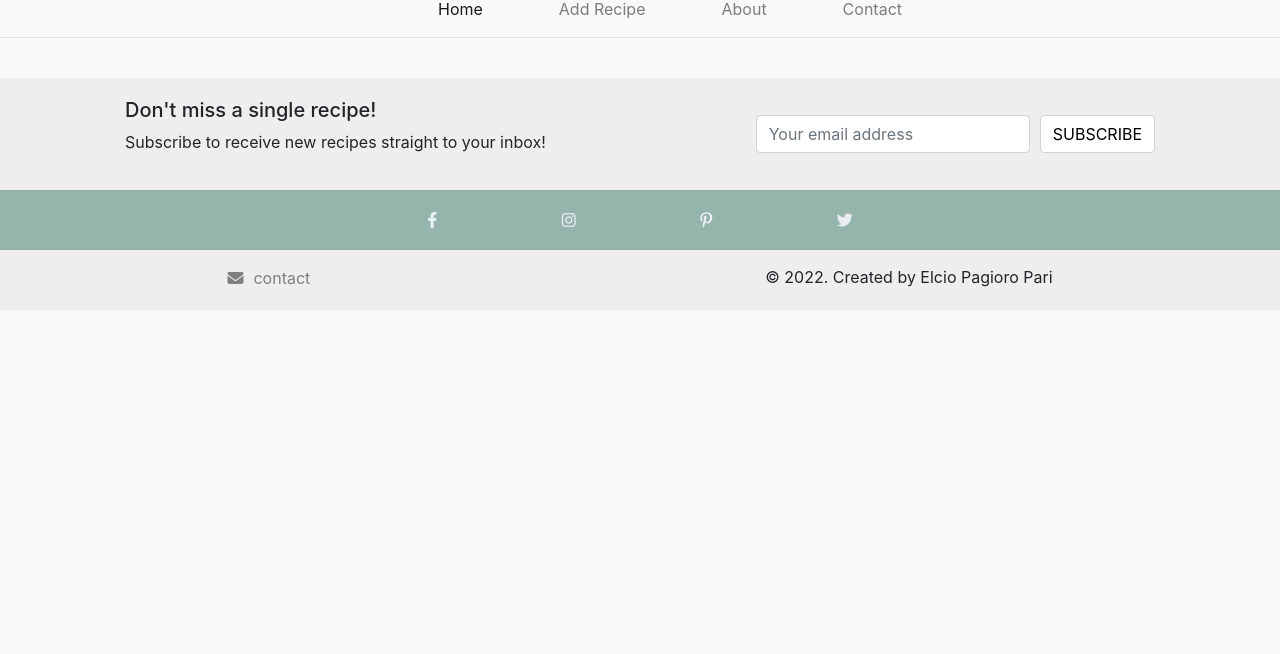
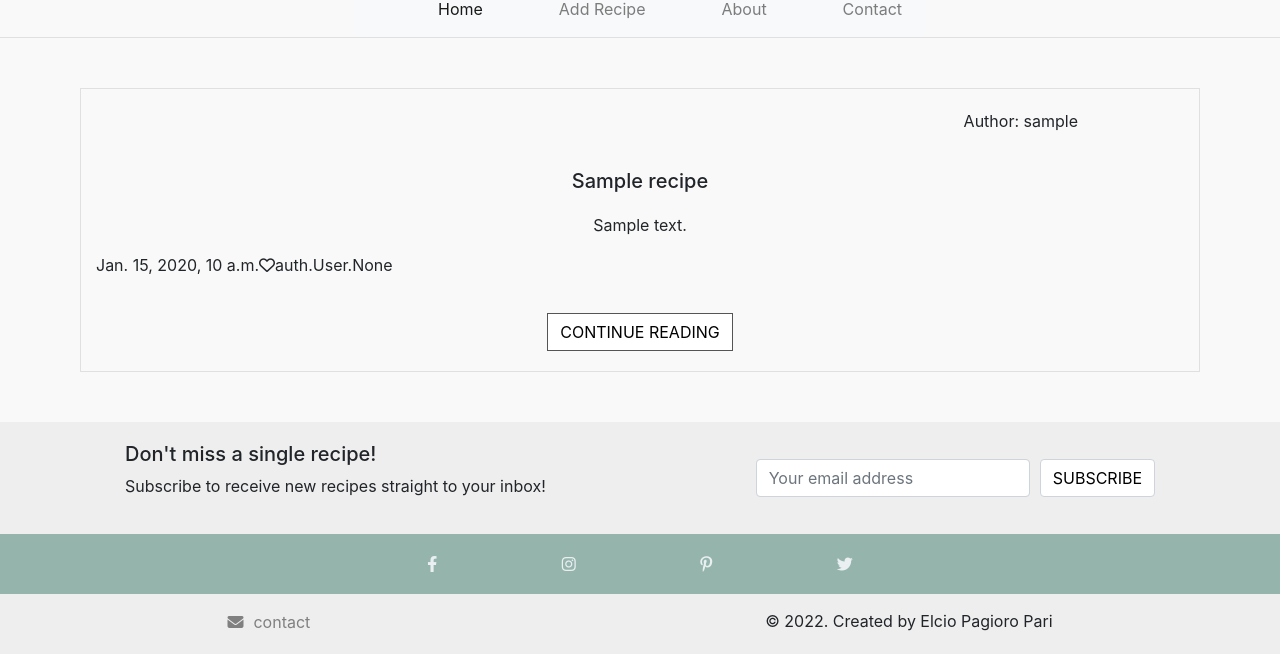
Before and after one commit to Code-Institute-Submissions/pagioro-Project-Milestone-4---Blog_NovResub, a Django app: page / in a window 1280 px wide. Shown: the part 400-1054 px from the top of the page. Before the commit the page ends 687 px from the top, so only its background shows below. Run offline with Django 3.2, Linux system fonts and the light colour scheme; tables that the repository leaves empty hold one stand-in row (values such as "Sample post"); some libraries are stand-ins or nearby versions.

Commit message:
fixed index.html lower case recipeand middle section logic

```diff
--- a/blog/views.py
+++ b/blog/views.py
@@ -7,3 +7,4 @@ class RecipeList(generic.ListView):
     queryset = Recipe.objects.filter(status_recipe=1).order_by('-created_date')
     template_name = 'index.html'
     paginate_by = 6
+    print(queryset)
--- a/templates/index.html
+++ b/templates/index.html
@@ -2,11 +2,13 @@
 
 {% block content %}
 
+
 <!--- First Section -->
 <div class="container">
-    {% for Recipe in Recipe_list %}
+    {% for recipe in recipe_list %}
+
     <div class="row">
-    {% if forloop.counter|divisibleby:2 %}
+
     <div class="col col-recipe">
         <div class="food-align">
             {% if "placeholder" in recipe.featured_image.url %}
@@ -15,16 +17,15 @@
             <img class="food-image" src="{{ recipe.feature_image.url }}" alt="">
             {% endif %}
         <div>
-            <p>Author: {{ Recipe.id_user }}</p>
+            <p>Author: {{ recipe.id_user }}</p>
         </div>
         </div>
-            <h5 class="text-center title">{{ Recipe.title }}</h5>
-            <p class="text-center">{{ Recipe.excerpt }}</p>
-            <p>{{ Recipe.created_date }}<i class="far fa-heart"></i>{{ Recipe.likes }}</p>
+            <h5 class="text-center title">{{ recipe.title }}</h5>
+            <p class="text-center">{{ recipe.excerpt }}</p>
+            <p>{{ recipe.created_date }}<i class="far fa-heart"></i>{{ recipe.likes }}</p>
             <div class="btn-align">
                 <a href="#" class="btn">CONTINUE READING</a>
             </div>
-    {% endif %}
     </div>
     {% endfor %}
     {% if is_paginated %}
```
